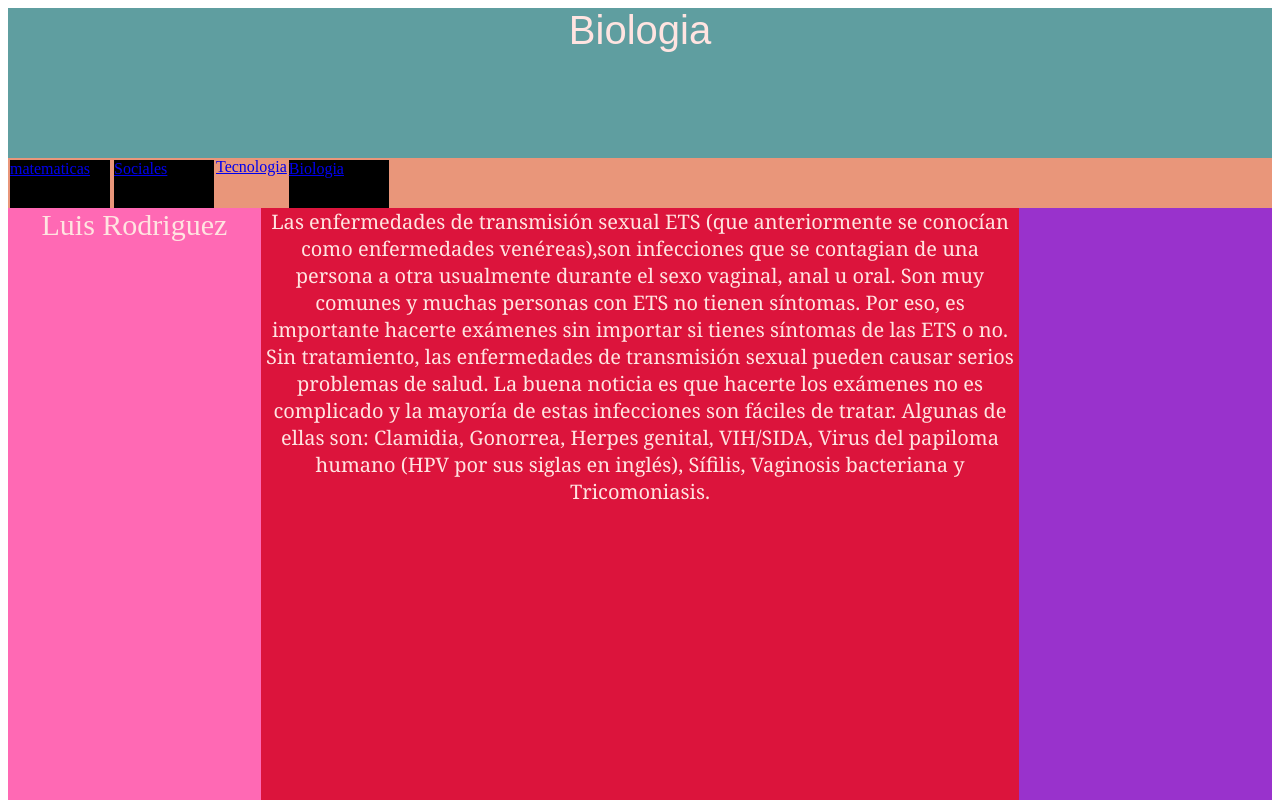
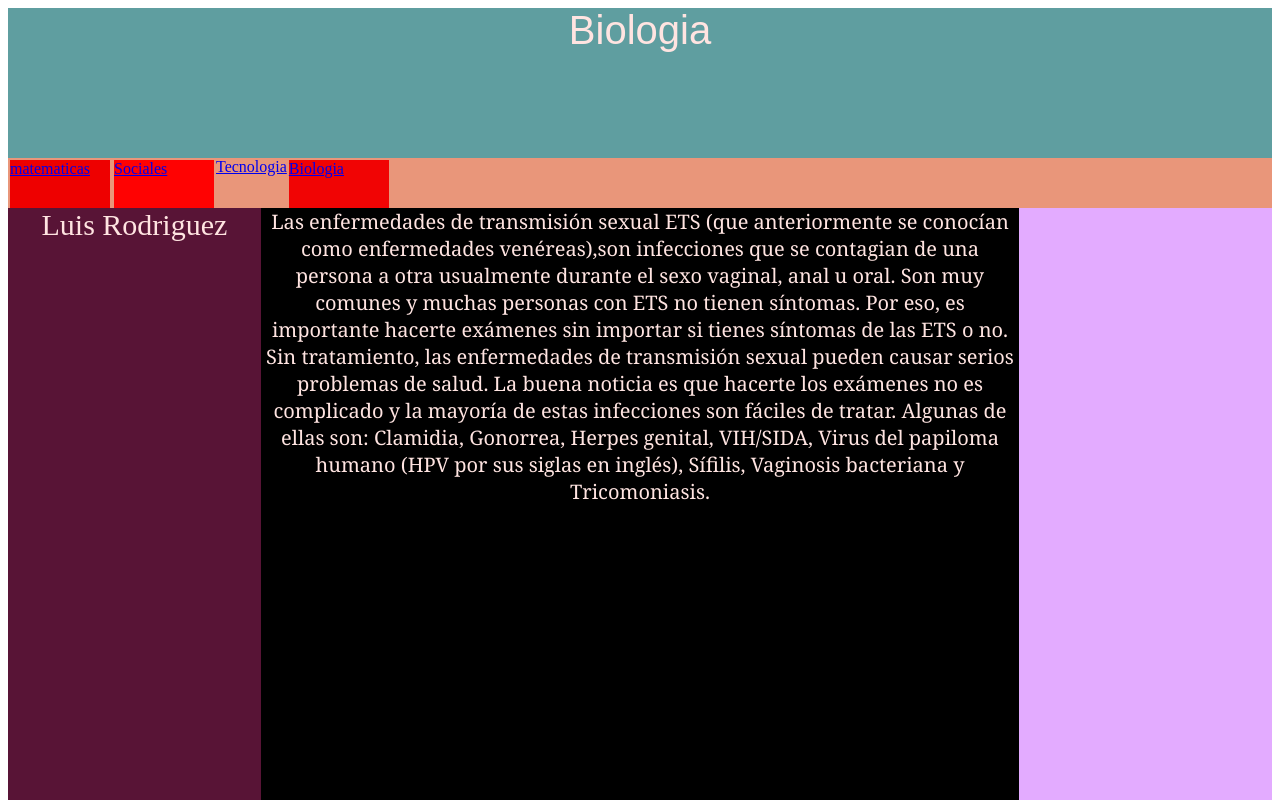
Before and after one commit to Luisrodriguez18/luisalfredo.github.io, a plain HTML site: page Biologia.html in a window 1280 px wide. Shown: the top 800 px of the page. Drawn offline with Linux system fonts and the light colour scheme.

Commit message:
cambio 4

```diff
--- a/temas.css
+++ b/temas.css
@@ -1,6 +1,6 @@
 .contenedor {
     width: 100%;
-    height: 1500px;
+    height: 8000px;
     background-color: aquamarine;
 }
 body {
@@ -13,7 +13,7 @@ head {
 .encabezado {
     width: 100%;
     height: 150px;
-    background-color: darkblue;
+    background-color: rgb(0, 0, 0);
     font-size: 40px;
     font-family: fantasy;
     background-color: cadetblue;
@@ -23,34 +23,34 @@ head {
 .menu {
     width: 100%;
     height: 50px;
-    background-color: darksalmon;
+    background-color: rgb(0, 0, 0);
     display: flex;
 }
 .Tecnologia {
     width: 100px;
     height: 48px;
-    background-color: black;
+    background-color: rgb(245, 0, 0);
     color: mistyrose;
     margin: 2px;
 }
 .Sociales {
     width: 100px;
     height: 48px;
-    background-color: black;
+    background-color: rgb(255, 2, 2);
     color: mistyrose;
     margin: 2px;
 }
 .Matematicas {
     width: 100px;
     height: 48px;
-    background-color: black;
+    background-color: rgb(238, 0, 0);
     color: mistyrose;
     margin: 2px;
 }
 .Biologia {
     width: 100px;
     height: 48px;
-    background-color: black;
+    background-color: rgb(241, 4, 4);
     color: mistyrose;
     margin: 2px;
 }
@@ -69,7 +69,7 @@ head {
 .izquierda {
     width: 20%;
     height: 1000px;
-    background-color: hotpink;
+    background-color: rgb(88, 20, 54);
     text-align: center;
     color: mistyrose;
     font-size: 30px;
@@ -81,12 +81,12 @@ head {
     color: mistyrose;
     text-align: center;
     height: 1000px;
-    background-color: crimson;
+    background-color: rgb(0, 0, 0);
 }
 .derecha {
     width: 20%;
     height: 1000px;
-    background-color: darkorchid;
+    background-color: rgb(227, 171, 255);
 }
 .contenedor2 {
     width: 100%;
@@ -97,7 +97,7 @@ head {
 .contenedor {
     width: 100%;
     height: 1200px;
-    background-color: aquamarine;
+    background-color: rgb(0, 0, 0);
 }
 body {
     display: block;
```
